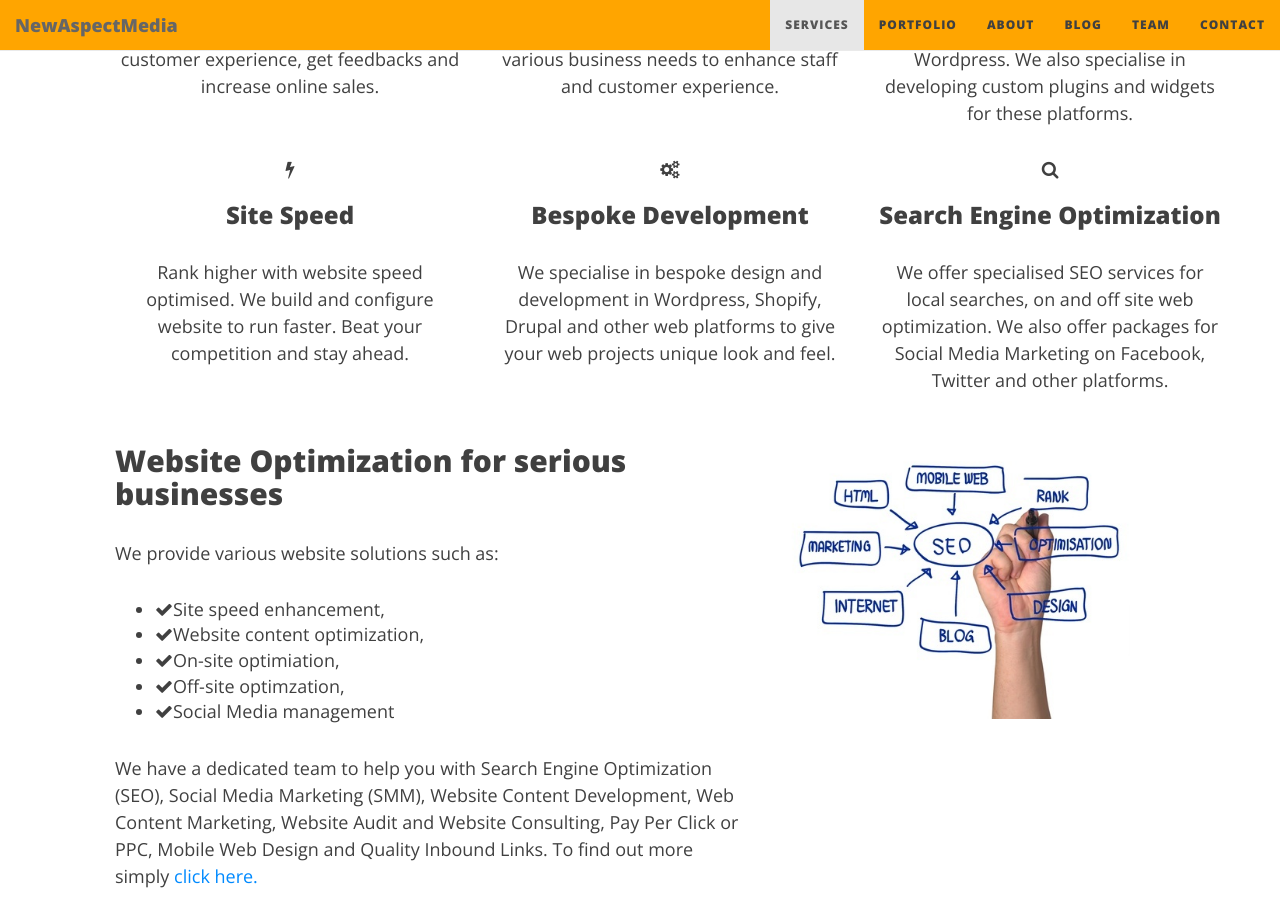
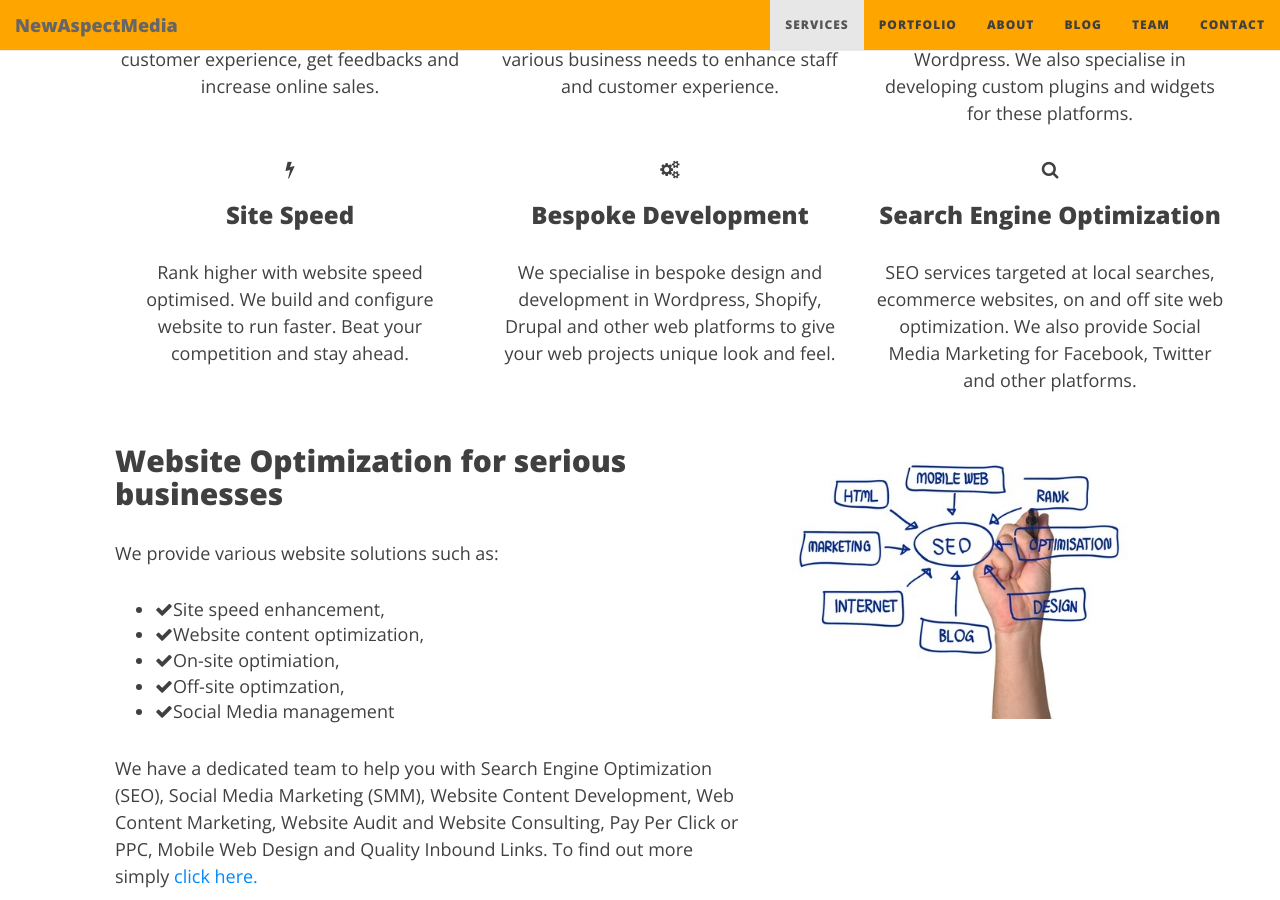
Before and after one commit to newmedia77/appxnam, a Jekyll site: the page built from index.html, in a window 1280 px wide and 900 px high, scrolled down 946 px. Built offline with Jekyll 4.4.1, drawn with Linux system fonts in a browser that asks for light colours; nearby versions of some CDN libraries; the list of posts is cut into pages by our own code.

Commit message:
andreas
serv

```diff
--- a/index.html
+++ b/index.html
@@ -159,7 +159,7 @@ subtitle: Hire Web Developer &amp; SEO Specialist in London
                         <div class="service-box">
                             <i class="fa fa-search"></i>
                             <h3>Search Engine Optimization</h3>
-                            <p>We offer specialised SEO services for local searches, on and off site web optimization. We also offer packages for Social Media Marketing on Facebook, Twitter and other platforms.</p>
+                            <p>SEO services targeted at local searches, ecommerce websites, on and off site web optimization. We also provide Social Media Marketing for Facebook, Twitter and other platforms.</p>
                         </div><!-- /.service-box -->
                     </div><!-- /.col-sm-4 -->
                 </div><!-- /.row -->
```
